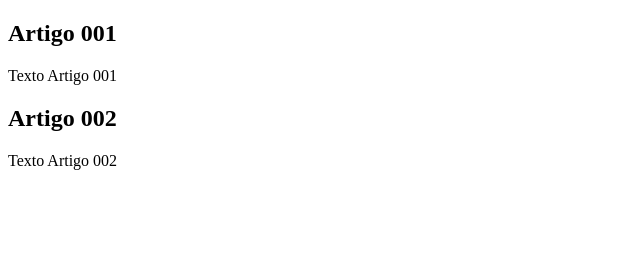
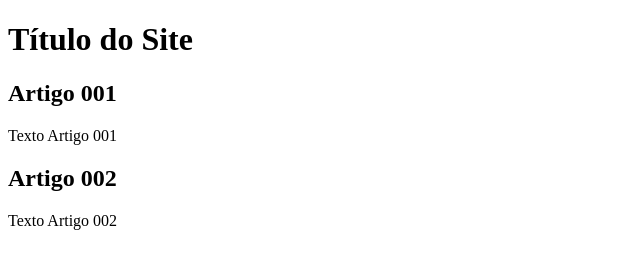
Before and after one commit to DavidBarbosa425/projeto-site, a plain HTML site: page index.html in a window 1280 px wide. Shown: the whole page, without its empty margins (0-640 px from the left). Drawn offline with Linux system fonts and the light colour scheme.

Commit message:
Correção Index

```diff
--- a/index.html
+++ b/index.html
@@ -4,11 +4,13 @@
     <meta charset="UTF-8">
     <meta http-equiv="X-UA-Compatible" content="IE=edge">
     <meta name="viewport" content="width=device-width, initial-scale=1.0">
-    <title>Document</title>
+    <title>Título do Site</title>
 </head>
 <body>
     <main>
         <header>
+            <h1>Título do Site</h1>
+        </header>
         <article>
             <h2>Artigo 001</h2>
             <p>Texto Artigo 001</p>
@@ -17,7 +19,6 @@
             <h2>Artigo 002</h2>
             <p>Texto Artigo 002</p>
          </article>
-        </header>
     </main>
 
 </body>
```
Lines whose indentation alone changed are shown as unchanged.
